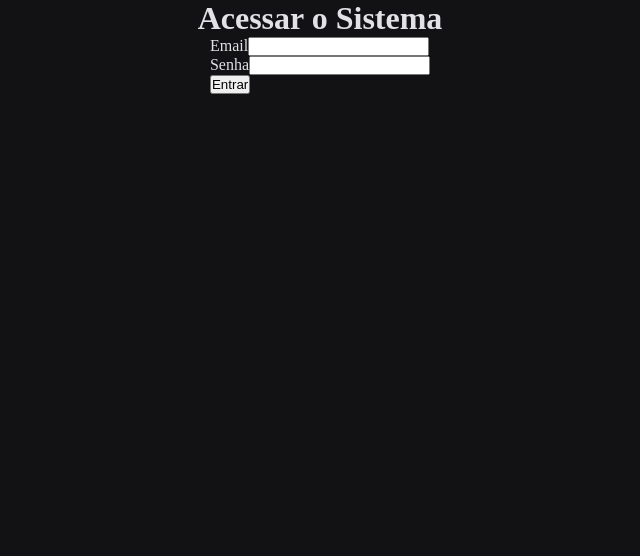
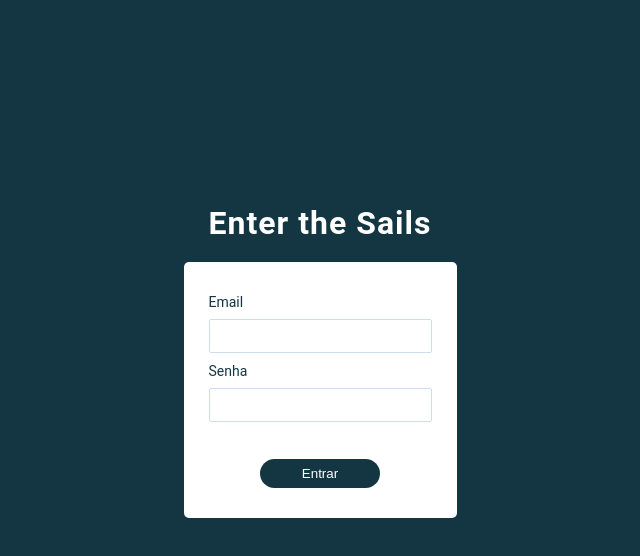
Before and after one commit to gabrielhjs/sails, a React (Create React App) app in the folder src/frontend/: page /login in a window 1280 px wide. Shown: the top 556 px of the page, without its empty margins (320-960 px from the left). Built offline with nearby package versions, Linux system fonts and the light colour scheme; the HTML template or start-up script is replaced by a standard one.

Commit message:
Apply style to login component.

```diff
--- a/src/frontend/src/pages/login/Login.tsx
+++ b/src/frontend/src/pages/login/Login.tsx
@@ -2,7 +2,7 @@
 import React, { useContext, useState } from 'react';
 
 import { Context } from '../../Context/AuthContext';
-import history from '../../pages/history';
+import history from '../history';
 import { Container } from './style';
 
 function initialState() {
@@ -13,10 +13,14 @@ export default function Login() {
   const { handleLogin } = useContext(Context);
   const [values, setValues] = useState(initialState);
   const [error, setError] = useState(null);
+  const btnLogin = document.querySelector(".btn-login");
+
+  btnLogin?.addEventListener("click", event => {
+    event.preventDefault();
+  })
 
   function onChange(event: any) {
     const { value, name } = event.target;
-
     setValues({
       ...values,
       [name]: value
@@ -26,25 +30,38 @@ export default function Login() {
   async function onSubmit(event: any) {
     event.preventDefault();
     const { token, error } = await handleLogin(values)
+    const form = document.querySelector("form");
+
+    if (form) {
+      form.classList.remove('form-hide')
+      form.classList.remove('validate-error')
 
       if (token) {
+        // call animation success
+        form.classList.add("form-hide");
         localStorage.setItem('token', JSON.stringify(token));
+        setTimeout(() => {
           history.push('/users');
+        }, 300);
       }
 
       if (error) {
         setValues(initialState);
         setError(error.error)
+        // call animation error
+        form.classList.add("validate-error");
       }
 
+
+    }
   }
 
   return (
-    <div className="user-login">
     <Container>
-        <h1 className="user-login__title">Acessar o Sistema</h1>
+      <div>
+        <h1>Enter the Sails</h1>
+        <div>
           <form>
-          <div className="user-login__form-control">
             <label htmlFor="email">Email</label>
             <input
               id="email"
@@ -53,8 +70,8 @@ export default function Login() {
               onChange={onChange}
               value={values.email}
             />
-          </div>
-          <div className="user-login__form-control">
+
+
             <label htmlFor="password">Senha</label>
             <input
               id="password"
@@ -63,15 +80,17 @@ export default function Login() {
               onChange={onChange}
               value={values.password}
             />
+            <div className="message-error">
+              {error ? (
+                <small>{error}</small>
+              ) : <span>&nbsp;</span>}
             </div>
-          {error && (
-            <div className="user-login__error">{error}</div>
-          )}
-          <button type="button" onClick={onSubmit}>Entrar</button>
-
+            <div>
+              <button className="btn-login" type="button" onClick={onSubmit}>Entrar</button>
+            </div>
           </form>
+        </div>
+      </div>
     </Container>
-    </div>
-    // <button type="button" onClick={handleLogin}>Entrar</button>
   );
 }
--- a/src/frontend/src/pages/login/style.ts
+++ b/src/frontend/src/pages/login/style.ts
@@ -1,9 +1,128 @@
 import styled from 'styled-components'
 
-export const Container = styled.div`
+export const Container = styled.section`
 
     display: flex;
     flex-direction: column;
+    justify-content: center;
     align-items: center;
+    margin-top: 23vh;
 
+    h1 {
+        font-size: 32px;
+        letter-spacing: 1px;
+        margin: 20px 0;
+        color: white;
+        text-align: center;
+    }
+
+    button {
+        display: block;
+        min-width: 120px;
+        border: none;
+        background-color: #143642;
+        color: white;
+        border-radius: 25px;
+        margin: auto;
+        padding: 7px;
+
+        animation: move 400ms;
+        animation-delay: 250ms;
+        animation-fill-mode: backwards;
+    }
+
+    small {
+        color: red;
+        font-weight: bold;
+    }
+
+    form {
+        margin: 20px 0;
+        background-color: white;
+        padding: 30px 25px;
+        border-radius: 5px;
+        overflow: hidden;
+        animation: fade 0.2s;
+
+        input {
+            width: 100%;
+            display: block;
+            margin: .5em auto .5em auto;
+            padding: 7px;
+            font-size: 16px;
+            color: #143642;
+            border-radius: 2px;
+            border: 1px solid #ccddef;
+            outline-color: #143642;
+            animation: move 400ms;
+            animation-delay: 100ms;
+            animation-fill-mode: backwards;
+        }
+
+        label {
+            font-size: 14px;
+            color: #143642;
+            animation-name: move;
+            animation-duration: 1000ms;
+        }
+    }
+
+    .form-hide {
+        animation: down 500ms;
+        animation-fill-mode: forwards;
+    }
+
+    .validate-error {
+        animation: nono 200ms;
+        animation-iteration-count: 2;
+    }
+
+    .message-error {
+        margin-bottom: 0.6em;
+    }
+
+    // ######################## ANIMATION AREA ########################
+    @keyframes fade {
+        from {
+            opacity: 0;
+            transform: scale(0.85);
+        }
+        to {
+            opacity: 1;
+            transform: scale(1);
+        }
+    }
+
+    @keyframes move {
+        from {
+            opacity: 0;
+            transform: translateX(-35%);
+        }
+        to {
+            opacity: 1;
+            transform: translateX(0%);
+        }
+    }
+
+    @keyframes down {
+        from {
+            transform: translateY(0)
+        }
+        to {
+            transform: translateY(100vh)
+        }
+    }
+
+    @keyframes nono {
+        0%, 100%{
+            transform:translateX(0)
+        }
+        35%{
+            transform:translateX(-15%)
+
+        }
+        70%{
+            transform:translateX(15%)
+        }
+    }
 `;
--- a/src/frontend/src/styles/global.ts
+++ b/src/frontend/src/styles/global.ts
@@ -8,8 +8,8 @@ export default createGlobalStyle`
     }
 
     body {
-        background:#121214;
+        background:#143642;
         color:#e1e1e6;
-
+        font-family: Roboto, Arial, sans-serif;
     }
 `;
```
Lines whose indentation alone changed are shown as unchanged.
